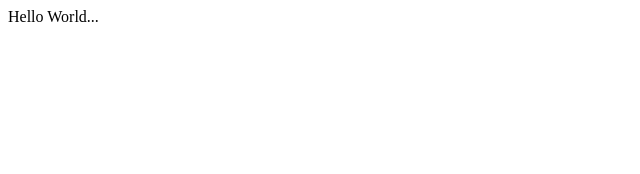
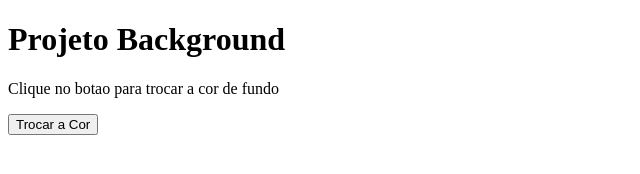
Before and after one commit to AdsonTanajura/HTML-CSS-JavaScript-, a plain HTML site: page index.html in a window 1280 px wide. Shown: the whole page, without its empty margins (0-640 px from the left). Drawn offline with Linux system fonts and the light colour scheme.

Commit message:
BacgroundColor

```diff
--- a/index.html
+++ b/index.html
@@ -6,7 +6,9 @@
     <title>Document</title>
 </head>
 <body>
-    Hello World...
+    <h1>Projeto Background</h1>
+    <p>Clique no botao para trocar a cor de fundo</p>
+    <button onclick="changeBackgroundColor()">Trocar a Cor</button>
     <script src="main.js"></script>
 </body>
 </html>
--- a/main.js
+++ b/main.js
@@ -1,11 +1,11 @@
-const gretting = (name) => {
-    console.log('Hi ' + name )
-};
+const changeBackgroundColor = () => {
+    const colors = [
+        "red", "blue", "green", "yellow", "purple", "orange", "pink", "brown",
+        "black", "white", "gray", "cyan", "magenta", "lime", "teal", "indigo",
+        "violet", "gold", "silver", "beige", "maroon", "navy", "olive", "coral",
+        "turquoise", "lavender", "peach", "mint", "crimson", "ivory", "khaki"
+      ];
+    const randomColor = colors[Math.floor(Math.random() * colors.length)];
 
-gretting('Adson');
-
-const sum = (n1, n2) => {
-    return n1 + n2;
-};
-
-console.log(sum(20, 10));
+    document.body.style.backgroundColor = randomColor;
+}
```
